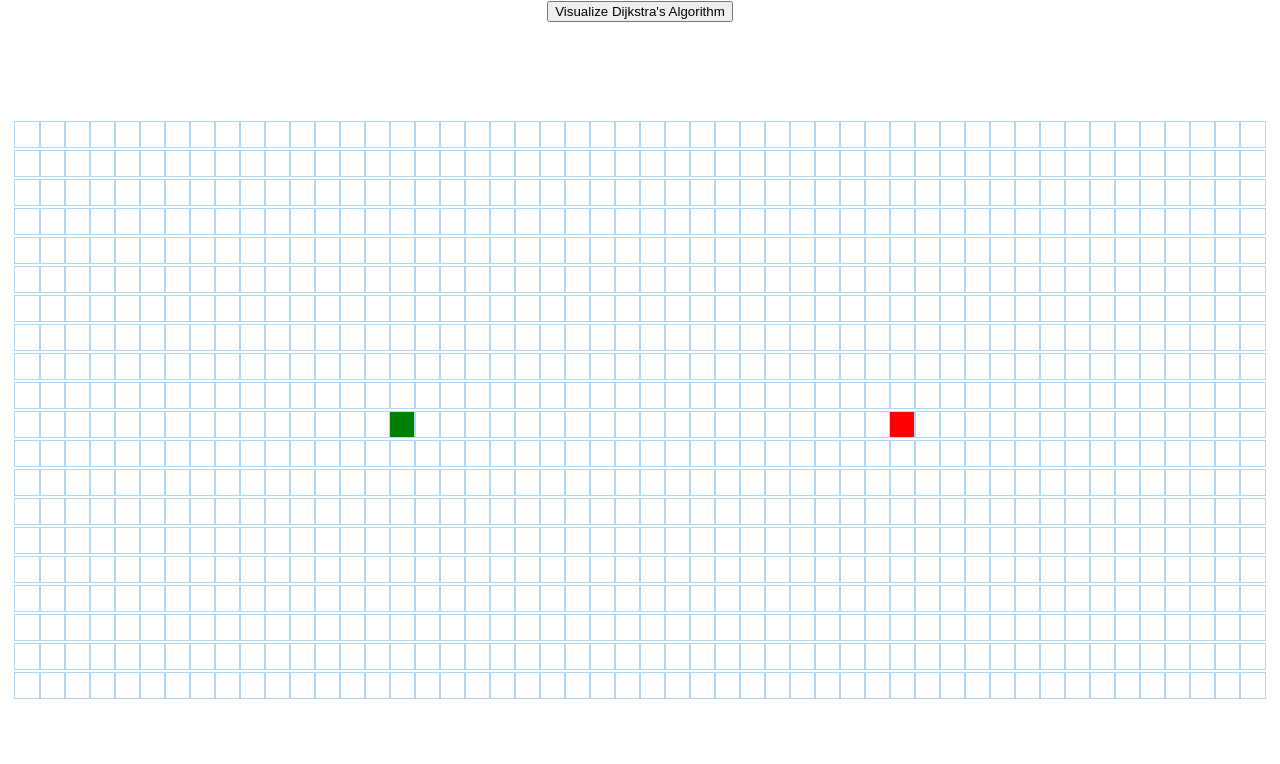
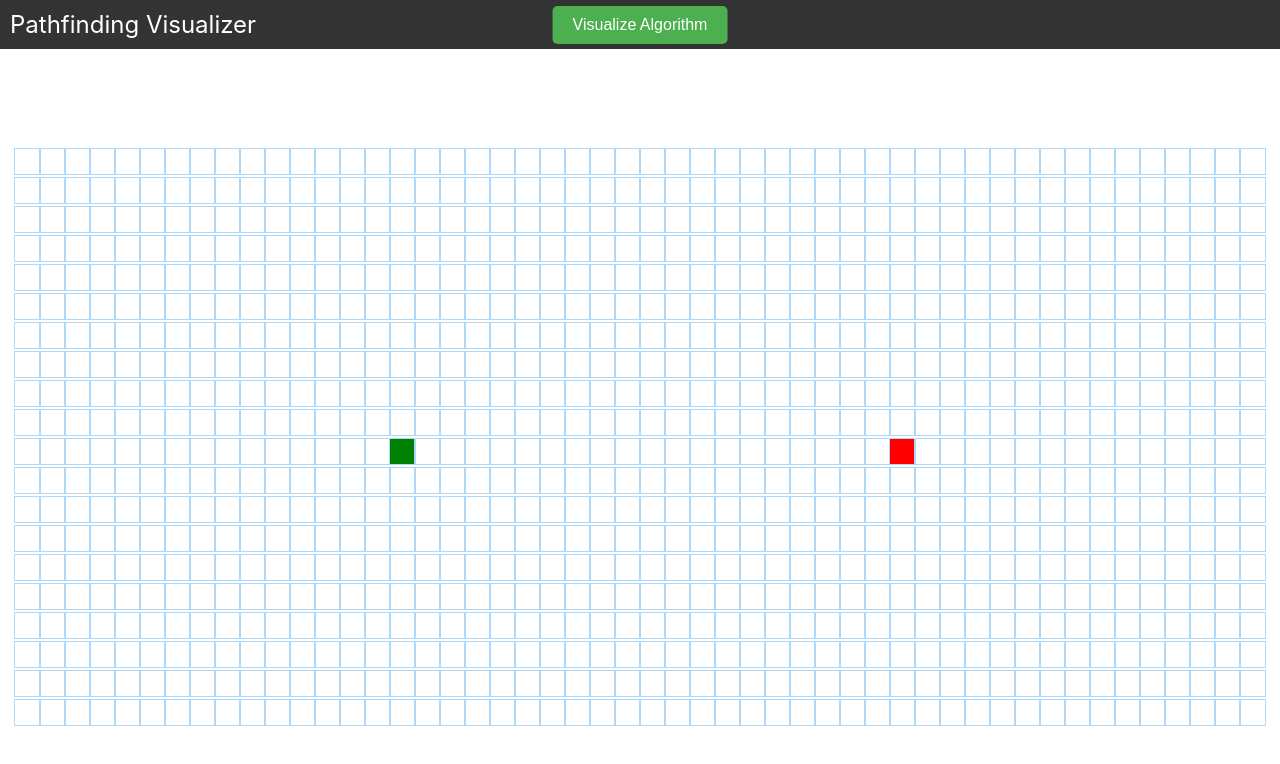
Before and after one commit to LuBoNi87/Pathfinding, a React (Create React App) app: page / in a window 1280 px wide. Shown: the top 764 px of the page. Built offline with nearby package versions, Linux system fonts and the light colour scheme.

Commit message:
Added a navbar, with a better run button

```diff
--- /dev/null
+++ b/src/PathfindingVisualizer/Navbar.css
@@ -0,0 +1,37 @@
+.navbar {
+    display: flex;
+    justify-content: space-between;
+    align-items: center;
+    background-color: #333;
+    padding: 10px;
+    position: relative;
+  }
+
+  .navbar-brand {
+    flex: 0 1 auto;
+  }
+
+  .navbar-link {
+    color: white;
+    text-decoration: none;
+    font-size: 24px;
+  }
+
+  .navbar-center {
+    position: absolute;
+    left: 50%;
+    transform: translateX(-50%);
+  }
+
+  .button-visualize {
+    background-color: #4CAF50;
+    color: white;
+    padding: 10px 20px;
+    border: none;
+    cursor: pointer;
+    font-size: 16px;
+  }
+
+  .button-visualize:hover {
+    background-color: #45a049;
+  }
--- /dev/null
+++ b/src/PathfindingVisualizer/Navbar.jsx
@@ -0,0 +1,22 @@
+import React from 'react';
+import './Navbar.css';
+
+const Navbar = ({ visualizeDijkstra }) => {
+  return (
+    <nav className="navbar">
+      <div className="navbar-brand">
+        <a href="YOUR_URL_HERE" className="navbar-link">Pathfinding Visualizer</a>
+      </div>
+      <div className="navbar-center">
+        <button
+          className="button-visualize"
+          onClick={() => visualizeDijkstra()}
+        >
+          Visualize Algorithm
+        </button>
+      </div>
+    </nav>
+  );
+};
+
+export default Navbar;
--- a/src/PathfindingVisualizer/PathfindingVisualizer.css
+++ b/src/PathfindingVisualizer/PathfindingVisualizer.css
@@ -1,3 +1,28 @@
 .grid {
     margin: 100px 0 0;
+    display: flex;
+  flex-wrap: wrap;
+  justify-content: center;
+  align-items: center;
 }
+
+
+.button-visualize {
+    background-color: #4CAF50;
+    color: white;
+    padding: 10px 20px;
+    font-size: 16px;
+    border: none;
+    cursor: pointer;
+    border-radius: 5px;
+    transition: background-color 0.3s ease, transform 0.2s ease;
+  }
+
+  .button-visualize:hover {
+    background-color: #45a049;
+  }
+
+  .button-visualize:active {
+    background-color: #3e8e41;
+    transform: scale(0.97);
+  }
--- a/src/PathfindingVisualizer/PathfindingVisualizer.jsx
+++ b/src/PathfindingVisualizer/PathfindingVisualizer.jsx
@@ -1,6 +1,8 @@
 import React, {Component} from 'react';
 import Node from './Node/Node';
 import {dijkstra, getNodesInShortestPathOrder} from '../algorithms/dijkstra';
+import './Navbar.css'; // Import the Navbar.css file for styling
+import Navbar from './Navbar'; // Import the Navbar component
 
 import './PathfindingVisualizer.css';
 
@@ -74,20 +76,17 @@ export default class PathfindingVisualizer extends Component {
   }
 
   render() {
-    const {grid, mouseIsPressed} = this.state;
+    const { grid, mouseIsPressed } = this.state;
 
     return (
-      <>
-        <button onClick={() => this.visualizeDijkstra()}>
-          Visualize Dijkstra's Algorithm
-        </button>
+      <div className="pathfinding-visualizer">
+        <Navbar visualizeDijkstra={() => this.visualizeDijkstra()} /> {/* Pass visualizeDijkstra function as prop */}
         <div className="grid">
-          {
-          grid.map((row, rowIdx) => {
+          {grid.map((row, rowIdx) => {
             return (
               <div key={rowIdx}>
                 {row.map((node, nodeIdx) => {
-                  const {row, col, isFinish, isStart, isWall} = node;
+                  const { row, col, isFinish, isStart, isWall } = node;
                   return (
                     <Node
                       key={nodeIdx}
@@ -97,18 +96,17 @@ export default class PathfindingVisualizer extends Component {
                       isWall={isWall}
                       mouseIsPressed={mouseIsPressed}
                       onMouseDown={(row, col) => this.handleMouseDown(row, col)}
-                      onMouseEnter={(row, col) =>
-                        this.handleMouseEnter(row, col)
-                      }
+                      onMouseEnter={(row, col) => this.handleMouseEnter(row, col)}
                       onMouseUp={() => this.handleMouseUp()}
-                      row={row}></Node>
+                      row={row}
+                    />
                   );
                 })}
               </div>
             );
           })}
         </div>
-      </>
+      </div>
     );
   }
 }
```
Also changed, not shown: package.json (+8 -1 lines), src/PathfindingVisualizer/Node/Node.css (line endings or trailing spaces), 1 other file (tests, documents, lock files or other folders).
